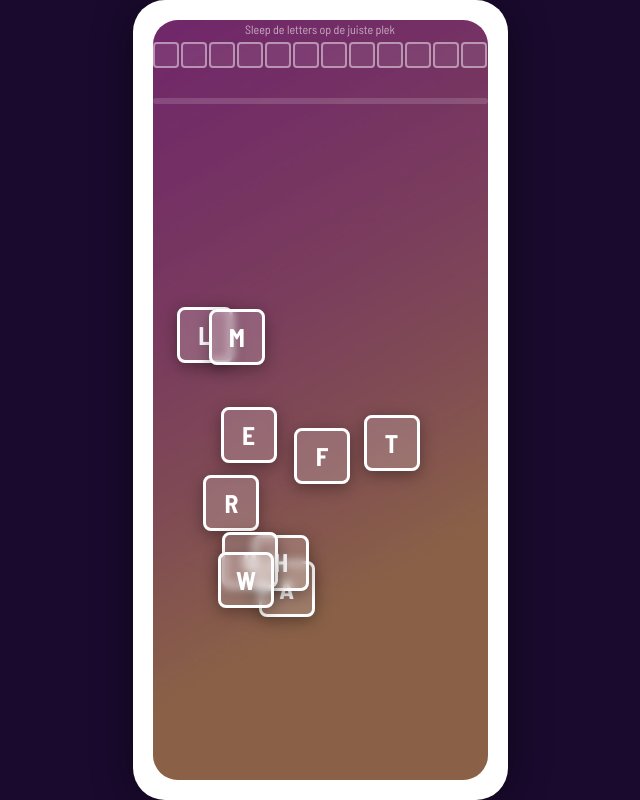
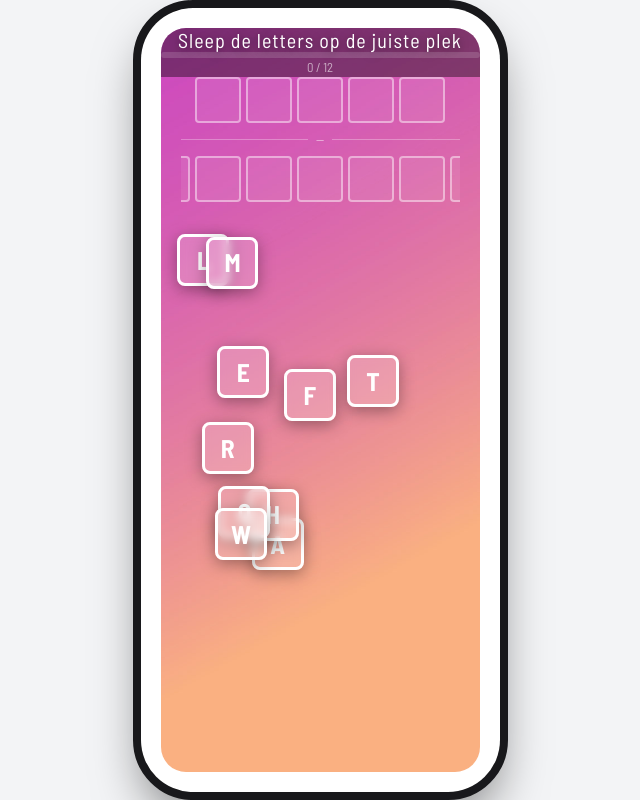
Before and after one commit to sirklaas/escape, a Next.js app: page /flame in a window 1280 px wide. Shown: the whole page, without its empty margins (320-960 px from the left). Built offline with nearby package versions, Linux system fonts and the light colour scheme.

Commit message:
fix(flame): two-row slots FLAME/THROWER in action_container, wrong resets all

```diff
--- a/src/app/flame/page.tsx
+++ b/src/app/flame/page.tsx
@@ -1,261 +1,231 @@
 'use client';
 
 import { useState, useEffect, useRef, useCallback } from 'react';
+import PlayerChrome from '@/components/PlayerChrome';
 import { markFlameWinnerAction } from '@/app/actions';
 
-// ── Word & letters ──────────────────────────────────────────────────────────
-const TARGET_WORD = 'FLAMETHROWER'; // 12 letters
-const WORD_LETTERS = TARGET_WORD.split('');
+// ── Word definition ───────────────────────────────────────────────────────────
+// FLAMETHROWER split into two visual rows
+const ROW1 = 'FLAME'.split('');    // indices 0-4
+const ROW2 = 'THROWER'.split(''); // indices 5-11
+const WORD_LETTERS = [...ROW1, ...ROW2]; // 12 letters total
 
-// The 10 unique letter tokens from tokenkey
+// 10 unique token letters from tokenkey
 const TOKEN_LETTERS = ['F', 'L', 'A', 'M', 'E', 'T', 'H', 'R', 'O', 'W'];
+
+const TILE_SIZE = 52;
 
 function playSound(src: string) {
   try { new Audio(src).play().catch(() => {}); } catch {}
 }
 
-// Random position within safe screen bounds (avoids the slot row)
-function randomPos(w: number, h: number) {
-  const TILE = 56;
-  const SLOT_AREA_BOTTOM = Math.min(h * 0.45, 280); // keep tiles below slot row
+// ── Random position in the "field" area (below the slot rows) ────────────────
+function randomPos(fieldW: number, fieldH: number) {
   return {
-    x: Math.random() * (w - TILE - 20) + 10,
-    y: SLOT_AREA_BOTTOM + Math.random() * (h - SLOT_AREA_BOTTOM - TILE - 60),
+    x: Math.random() * Math.max(fieldW - TILE_SIZE - 8, 1) + 4,
+    y: Math.random() * Math.max(fieldH - TILE_SIZE - 8, 1) + 4,
   };
 }
 
-interface Tile {
-  id: number;
-  letter: string;
-  x: number;
-  y: number;
-  fixed: boolean; // once placed correctly, stops being draggable
+interface Tile { id: number; letter: string; x: number; y: number; }
+interface Slot { filledBy: number | null; }
+
+export default function FlamePage() {
+  const fieldRef = useRef<HTMLDivElement>(null);
+  const [fieldDims, setFieldDims] = useState({ w: 295, h: 400 });
+  const [tiles, setTiles] = useState<Tile[]>([]);
+  const [slots, setSlots] = useState<Slot[]>(() => WORD_LETTERS.map(() => ({ filledBy: null })));
+  const [fixed, setFixed] = useState<Set<number>>(() => new Set());  // tile ids locked in slots
+  const [teamName, setTeamName] = useState('Jullie team');
+  const [showWinPopup, setShowWinPopup] = useState(false);
+  const [winRank, setWinRank] = useState<number | null>(null);
+  const [playingVideo, setPlayingVideo] = useState(false);
+
+  const nextId = useRef(0);
+  const drag = useRef<{ id: number; ox: number; oy: number } | null>(null);
+
+  // ── Read team name ────────────────────────────────────────────────────────
+  useEffect(() => {
+    setTeamName(localStorage.getItem('escaperoomTeamName') ?? 'Jullie team');
+  }, []);
+
+  // ── Measure field and spawn initial tiles ────────────────────────────────
+  useEffect(() => {
+    function measure() {
+      if (!fieldRef.current) return;
+      const r = fieldRef.current.getBoundingClientRect();
+      if (r.width > 50) setFieldDims({ w: r.width, h: r.height });
+    }
+    measure();
+    const ro = new ResizeObserver(measure);
+    if (fieldRef.current) ro.observe(fieldRef.current);
+    return () => ro.disconnect();
+  }, []);
+
+  // Spawn once per field width
+  const spawned = useRef(false);
+  useEffect(() => {
+    if (spawned.current || fieldDims.w < 50) return;
+    spawned.current = true;
+    setTiles(
+      TOKEN_LETTERS.map(letter => {
+        const pos = randomPos(fieldDims.w, fieldDims.h);
+        return { id: nextId.current++, letter, x: pos.x, y: pos.y };
+      })
+    );
+  }, [fieldDims.w]);
+
+  // ── Reset all — called on wrong drop ─────────────────────────────────────
+  const resetAll = useCallback(() => {
+    playSound('/sounds/wrong.mp3');
+    setFixed(new Set());
+    setSlots(WORD_LETTERS.map(() => ({ filledBy: null })));
+    // Return every non-fixed tile to a new random position
+    // rebuild from the unique TOKEN_LETTERS (remove duplicates spawned for E/R)
+    setTiles(
+      TOKEN_LETTERS.map(letter => {
+        const pos = randomPos(fieldDims.w, fieldDims.h);
+        return { id: nextId.current++, letter, x: pos.x, y: pos.y };
+      })
+    );
+  }, [fieldDims]);
+
+  // ── Spawn duplicate tile for letters that appear twice in the word ────────
+  const spawnExtra = useCallback((letter: string) => {
+    const pos = randomPos(fieldDims.w, fieldDims.h);
+    setTiles(prev => [...prev, { id: nextId.current++, letter, x: pos.x, y: pos.y }]);
+  }, [fieldDims]);
+
+  // ── Slot geometry: each row is centered independently ────────────────────
+  // Slot row rendered as flexbox in JSX — hit-test reads DOM rects
+  const slotsRef = useRef<(HTMLDivElement | null)[]>([]);
+
+  function getHitSlot(cx: number, cy: number): number {
+    // cx/cy are relative to fieldRef
+    const fieldRect = fieldRef.current?.getBoundingClientRect();
+    if (!fieldRect) return -1;
+    for (let i = 0; i < WORD_LETTERS.length; i++) {
+      const el = slotsRef.current[i];
+      if (!el) continue;
+      const r = el.getBoundingClientRect();
+      // Convert to field-relative coords
+      const sx = r.left - fieldRect.left;
+      const sy = r.top - fieldRect.top;
+      const PAD = 16;
+      if (
+        cx >= sx - PAD && cx <= sx + r.width + PAD &&
+        cy >= sy - PAD && cy <= sy + r.height + PAD
+      ) return i;
+    }
+    return -1;
   }
 
-interface SlotState {
-  filledBy: number | null; // tile id that filled this slot
+  // ── Pointer handlers ──────────────────────────────────────────────────────
+  const onTileDown = useCallback((e: React.PointerEvent, id: number) => {
+    if (fixed.has(id)) return;
+    e.preventDefault();
+    (e.currentTarget as HTMLElement).setPointerCapture(e.pointerId);
+    const el = e.currentTarget as HTMLElement;
+    const fieldRect = fieldRef.current!.getBoundingClientRect();
+    drag.current = {
+      id,
+      ox: e.clientX - fieldRect.left - parseFloat(el.style.left || '0'),
+      oy: e.clientY - fieldRect.top  - parseFloat(el.style.top  || '0'),
+    };
+  }, [fixed]);
+
+  const onFieldMove = useCallback((e: React.PointerEvent) => {
+    if (!drag.current) return;
+    const fieldRect = fieldRef.current!.getBoundingClientRect();
+    const x = e.clientX - fieldRect.left - drag.current.ox;
+    const y = e.clientY - fieldRect.top  - drag.current.oy;
+    const { id } = drag.current;
+    setTiles(prev => prev.map(t => t.id === id ? { ...t, x, y } : t));
+  }, []);
+
+  const onTileUp = useCallback((e: React.PointerEvent, id: number) => {
+    if (!drag.current || drag.current.id !== id) return;
+    drag.current = null;
+
+    const tile = tiles.find(t => t.id === id);
+    if (!tile) return;
+
+    const fieldRect = fieldRef.current!.getBoundingClientRect();
+    // center of tile in field coords
+    const cx = tile.x + TILE_SIZE / 2;
+    const cy = tile.y + TILE_SIZE / 2;
+    const hitIdx = getHitSlot(cx, cy);
+
+    if (hitIdx === -1) {
+      // Missed all slots — just stays where dropped, no penalty
+      return;
     }
 
-type GamePhase = 'playing' | 'won';
+    const expected = WORD_LETTERS[hitIdx];
+    const alreadyFilled = slots[hitIdx].filledBy !== null;
 
-export default function FlamePage() {
-  const screenRef = useRef<HTMLDivElement>(null);
-  const [dims, setDims] = useState({ w: 335, h: 700 });
-  const [tiles, setTiles] = useState<Tile[]>([]);
-  const [slots, setSlots] = useState<SlotState[]>(() => WORD_LETTERS.map(() => ({ filledBy: null })));
-  const [phase, setPhase] = useState<GamePhase>('playing');
-  const [showWinPopup, setShowWinPopup] = useState(false);
-  const [playingVideo, setPlayingVideo] = useState(false);
-  const [teamName, setTeamName] = useState('');
-  const [winRank, setWinRank] = useState<number | null>(null);
+    if (tile.letter === expected && !alreadyFilled) {
+      // ✅ Correct
+      playSound('/sounds/right.mp3');
 
-  const nextTileId = useRef(0);
-  const dragState = useRef<{
-    tileId: number;
-    startX: number; startY: number;
-    ox: number; oy: number; // offset from pointer to tile origin
-  } | null>(null);
+      // Snap tile to slot position
+      const slotEl = slotsRef.current[hitIdx];
+      if (slotEl) {
+        const sr = slotEl.getBoundingClientRect();
+        const fr = fieldRef.current!.getBoundingClientRect();
+        const snapX = sr.left - fr.left + (sr.width - TILE_SIZE) / 2;
+        const snapY = sr.top  - fr.top  + (sr.height - TILE_SIZE) / 2;
+        setTiles(prev => prev.map(t => t.id === id ? { ...t, x: snapX, y: snapY } : t));
+      }
 
-  // ── Init dims & tiles ────────────────────────────────────────────────────
-  useEffect(() => {
-    setTeamName(localStorage.getItem('escaperoomTeamName') ?? 'Jullie team');
+      setFixed(prev => new Set(prev).add(id));
+      const newSlots = slots.map((s, i) => i === hitIdx ? { filledBy: id } : s);
+      setSlots(newSlots);
 
-    function measure() {
-      if (!screenRef.current) return;
-      const r = screenRef.current.getBoundingClientRect();
-      setDims({ w: r.width, h: r.height });
+      // Duplicate needed? (E or R appear twice)
+      const neededCount = WORD_LETTERS.filter(l => l === tile.letter).length;
+      const nowFilled = newSlots.filter(s => {
+        const ft = tiles.find(t2 => t2.id === s.filledBy);
+        return ft?.letter === tile.letter;
+      }).length + 1; // +1 for current
+      if (neededCount > nowFilled) {
+        setTimeout(() => spawnExtra(tile.letter), 250);
       }
-    measure();
-    window.addEventListener('resize', measure);
-    return () => window.removeEventListener('resize', measure);
-  }, []);
 
-  // Spawn initial 10 tiles once dims are real
-  useEffect(() => {
-    if (dims.w < 100) return;
-    const initial: Tile[] = TOKEN_LETTERS.map((letter) => {
-      const pos = randomPos(dims.w, dims.h);
-      return { id: nextTileId.current++, letter, x: pos.x, y: pos.y, fixed: false };
-    });
-    setTiles(initial);
-  }, [dims.w]); // only once when width is known
-
-  // ── Spawn a duplicate tile at random position ────────────────────────────
-  const spawnDuplicate = useCallback((letter: string) => {
-    const pos = randomPos(dims.w, dims.h);
-    setTiles(prev => [...prev, { id: nextTileId.current++, letter, x: pos.x, y: pos.y, fixed: false }]);
-  }, [dims]);
-
-  // ── Check win condition ──────────────────────────────────────────────────
-  const checkWin = useCallback((currentSlots: SlotState[], currentTiles: Tile[]) => {
-    const allFilled = currentSlots.every(s => s.filledBy !== null);
-    if (!allFilled) return;
-
-    // Verify letters match FLAMETHROWER
-    const allCorrect = currentSlots.every((s, i) => {
-      const tile = currentTiles.find(t => t.id === s.filledBy);
-      return tile?.letter === WORD_LETTERS[i];
-    });
-
-    if (allCorrect) {
-      setPhase('won');
-      // Mark winner in PB + get rank
+      // Win check
+      const allFilled = newSlots.every(s => s.filledBy !== null);
+      if (allFilled) {
+        playSound('/sounds/right.mp3');
         const stored = localStorage.getItem('escaperoomTeamName') ?? '';
         markFlameWinnerAction(stored).then(res => {
           setWinRank(res.rank ?? null);
           setShowWinPopup(true);
         });
       }
-  }, []);
+    } else {
+      // ❌ Wrong slot or already filled → reset everything
+      resetAll();
+    }
+  }, [tiles, slots, fixed, spawnExtra, resetAll]);
 
-  // ── Slot hit-test ────────────────────────────────────────────────────────
-  // Returns slot index if tile center is within a slot region, else -1
-  function getHitSlot(tileX: number, tileY: number): number {
-    const TILE = 56;
-    const slotCount = WORD_LETTERS.length;
-    const slotW = Math.min(Math.floor((dims.w - 16) / slotCount), 30);
-    const totalW = slotW * slotCount + (slotCount - 1) * 2;
-    const startX = (dims.w - totalW) / 2;
-    const slotY = 40; // top offset inside screen
-    const cx = tileX + TILE / 2;
-    const cy = tileY + TILE / 2;
-
-    for (let i = 0; i < slotCount; i++) {
-      const sx = startX + i * (slotW + 2);
-      const sy = slotY;
-      const tolerance = 24;
-      if (
-        cx >= sx - tolerance && cx <= sx + slotW + tolerance &&
-        cy >= sy - tolerance && cy <= sy + slotW + tolerance
-      ) {
-        return i;
-      }
-    }
-    return -1;
-  }
-
-  // ── Pointer drag handlers ─────────────────────────────────────────────────
-  const handlePointerDown = useCallback((e: React.PointerEvent, tileId: number) => {
-    const tile = tiles.find(t => t.id === tileId);
-    if (!tile || tile.fixed) return;
-    e.currentTarget.setPointerCapture(e.pointerId);
-    const rect = screenRef.current!.getBoundingClientRect();
-    dragState.current = {
-      tileId,
-      startX: tile.x,
-      startY: tile.y,
-      ox: (e.clientX - rect.left) - tile.x,
-      oy: (e.clientY - rect.top) - tile.y,
-    };
-  }, [tiles]);
-
-  const handlePointerMove = useCallback((e: React.PointerEvent) => {
-    if (!dragState.current || !screenRef.current) return;
-    const rect = screenRef.current.getBoundingClientRect();
-    const x = (e.clientX - rect.left) - dragState.current.ox;
-    const y = (e.clientY - rect.top) - dragState.current.oy;
-    setTiles(prev => prev.map(t => t.id === dragState.current!.tileId ? { ...t, x, y } : t));
-  }, []);
-
-  const handlePointerUp = useCallback((e: React.PointerEvent, tileId: number) => {
-    if (!dragState.current || dragState.current.tileId !== tileId) return;
-    const ds = dragState.current;
-    dragState.current = null;
-
-    setTiles(prevTiles => {
-      setSlots(prevSlots => {
-        const tile = prevTiles.find(t => t.id === tileId)!;
-        const hitIndex = getHitSlot(tile.x, tile.y);
-
-        if (hitIndex === -1) {
-          // Didn't hit any slot — bounce back to start pos
-          playSound('/sounds/wrong.mp3');
-          setTiles(p => p.map(t => t.id === tileId ? { ...t, x: ds.startX, y: ds.startY } : t));
-          return prevSlots;
-        }
-
-        const expectedLetter = WORD_LETTERS[hitIndex];
-        const slotAlreadyFilled = prevSlots[hitIndex].filledBy !== null;
-
-        if (tile.letter === expectedLetter && !slotAlreadyFilled) {
-          // ✅ Correct!
-          playSound('/sounds/right.mp3');
-
-          const newSlots = prevSlots.map((s, i) =>
-            i === hitIndex ? { ...s, filledBy: tileId } : s
-          );
-
-          // Snap tile to exact slot position
-          const slotCount = WORD_LETTERS.length;
-          const slotW = Math.min(Math.floor((dims.w - 16) / slotCount), 30);
-          const totalW = slotW * slotCount + (slotCount - 1) * 2;
-          const startX = (dims.w - totalW) / 2;
-          const slotX = startX + hitIndex * (slotW + 2);
-
-          const newTiles = prevTiles.map(t =>
-            t.id === tileId ? { ...t, x: slotX, y: 40, fixed: true } : t
-          );
-
-          // If this letter appears again in TARGET_WORD and all instances aren't filled yet → spawn duplicate
-          const neededCount = WORD_LETTERS.filter(l => l === tile.letter).length;
-          const filledCount = newSlots.filter(s => {
-            const ft = newTiles.find(t2 => t2.id === s.filledBy);
-            return ft?.letter === tile.letter;
-          }).length;
-
-          if (neededCount > filledCount) {
-            setTimeout(() => spawnDuplicate(tile.letter), 200);
-          }
-
-          // Sync tiles then check win
-          setTimeout(() => {
-            setTiles(newTiles);
-            checkWin(newSlots, newTiles);
-          }, 0);
-
-          return newSlots;
-        } else {
-          // ❌ Wrong slot or already filled
-          playSound('/sounds/wrong.mp3');
-          setTiles(p => p.map(t => t.id === tileId ? { ...t, x: ds.startX, y: ds.startY } : t));
-          return prevSlots;
-        }
-      });
-      return prevTiles;
-    });
-  }, [dims, spawnDuplicate, checkWin]);
-
-  // ── Slot geometry helpers ────────────────────────────────────────────────
-  const slotCount = WORD_LETTERS.length;
-  const slotW = Math.min(Math.floor((dims.w - 16) / slotCount), 30);
-  const totalW = slotW * slotCount + (slotCount - 1) * 2;
-  const slotStartX = (dims.w - totalW) / 2;
-
-  // ── Winner popup OK → play video ─────────────────────────────────────────
+  // ── Winner → video ────────────────────────────────────────────────────────
   const handleWinOk = () => {
     setShowWinPopup(false);
     setTimeout(() => setPlayingVideo(true), 300);
   };
 
-  // ── Render ───────────────────────────────────────────────────────────────
+  const filledCount = slots.filter(s => s.filledBy !== null).length;
+
+  // ── Render ────────────────────────────────────────────────────────────────
   return (
-    <div className="tk-outer">
-      <div className="tk-card">
-        <div
-          className="tk-inner"
-          style={{
-            backgroundImage: 'url(/purple.jpg)',
-            backgroundSize: 'cover',
-            backgroundPosition: 'center',
-          }}
-        >
+    <PlayerChrome backgroundImage="/purple.jpg" wrapWithActionContainer={false}>
+
       {/* Full-screen video finale */}
       {playingVideo && (
-            <div className="absolute inset-0 z-50 bg-black flex flex-col items-center justify-center">
+        <div className="absolute inset-0 z-50 bg-black">
           <video
             autoPlay
             playsInline
-                // NOT muted — as requested
             className="h-full w-full object-cover"
             onEnded={() => { window.location.href = '/watzullenwe'; }}
           >
@@ -264,65 +234,76 @@ export default function FlamePage() {
         </div>
       )}
 
-          {/* Game screen */}
-          <div
-            ref={screenRef}
-            className="relative flex flex-col"
-            style={{ width: '100%', height: '100%', overflow: 'hidden' }}
-            onPointerMove={handlePointerMove}
-          >
-            {/* ── Dark overlay with heading ── */}
-            <div className="absolute inset-0 bg-black/45 pointer-events-none z-0" />
+      <div className="player-view relative flex flex-col h-full w-full min-h-0">
 
-            {/* Heading row */}
-            <div className="relative z-10 text-center pt-3 pb-1 px-2 pointer-events-none flex-shrink-0">
-              <p className="tk-progress-label" style={{ fontSize: '0.75rem' }}>
-                Sleep de letters op de juiste plek
-              </p>
+        {/* ── HEADING ── */}
+        <div className="relative z-10 text-center pt-4 pb-2 px-4 flex-shrink-0 bg-black/40">
+          <h1 className="tk-h1" style={{ fontSize: '1.25rem' }}>Sleep de letters op de juiste plek</h1>
+          {/* Progress bar */}
+          <div className="tk-progress-bar-wrap mt-2">
+            <div className="tk-progress-bar-fill" style={{ width: `${(filledCount / WORD_LETTERS.length) * 100}%` }} />
+          </div>
+          <p className="tk-progress-label mt-1">{filledCount} / {WORD_LETTERS.length}</p>
         </div>
 
-            {/* ── SLOT ROW ── */}
-            <div
-              className="relative z-10 flex-shrink-0"
-              style={{ height: 56, marginTop: 4 }}
-            >
-              {WORD_LETTERS.map((letter, i) => {
-                const sx = slotStartX + i * (slotW + 2);
-                const filled = slots[i].filledBy !== null;
+        {/* ── SLOT ROWS (action_container) ─────────────────────────────────── */}
+        <div className="action_container relative z-10 flex-shrink-0" style={{ height: 'auto', maxHeight: 'none', marginTop: 0, flex: '0 0 auto' }}>
+          <div className="flex flex-col gap-2 w-full items-center py-3">
+
+            {/* Row 1: FLAME */}
+            <div className="flex gap-[5px] justify-center">
+              {ROW1.map((letter, i) => {
+                const slotIdx = i; // 0-4
+                const filled = slots[slotIdx].filledBy !== null;
                 return (
                   <div
-                    key={i}
-                    style={{
-                      position: 'absolute',
-                      left: sx,
-                      top: 0,
-                      width: slotW,
-                      height: slotW,
-                    }}
+                    key={`r1-${i}`}
+                    ref={el => { slotsRef.current[slotIdx] = el; }}
                     className={`flame-slot ${filled ? 'flame-slot--filled' : ''}`}
+                    style={{ width: 46, height: 46 }}
                   >
-                    {filled && (
-                      <span className="flame-slot-letter">
-                        {letter}
-                      </span>
-                    )}
+                    {filled && <span className="flame-slot-letter">{letter}</span>}
                   </div>
                 );
               })}
             </div>
 
-            {/* Progress */}
-            <div className="relative z-10 flex-shrink-0 px-3 mt-1">
-              <div className="tk-progress-bar-wrap">
+            {/* Divider */}
+            <div className="flex items-center gap-2 w-full px-6">
+              <div className="flex-1 h-px bg-white/30" />
+              <span className="tk-progress-label text-white/60 text-xs">—</span>
+              <div className="flex-1 h-px bg-white/30" />
+            </div>
+
+            {/* Row 2: THROWER */}
+            <div className="flex gap-[5px] justify-center">
+              {ROW2.map((letter, i) => {
+                const slotIdx = ROW1.length + i; // 5-11
+                const filled = slots[slotIdx].filledBy !== null;
+                return (
                   <div
-                  className="tk-progress-bar-fill"
-                  style={{ width: `${(slots.filter(s => s.filledBy !== null).length / slotCount) * 100}%` }}
-                />
+                    key={`r2-${i}`}
+                    ref={el => { slotsRef.current[slotIdx] = el; }}
+                    className={`flame-slot ${filled ? 'flame-slot--filled' : ''}`}
+                    style={{ width: 46, height: 46 }}
+                  >
+                    {filled && <span className="flame-slot-letter">{letter}</span>}
+                  </div>
+                );
+              })}
+            </div>
+
           </div>
         </div>
 
-            {/* ── DRAGGABLE TILES ── */}
-            {tiles.filter(t => !t.fixed).map(tile => (
+        {/* ── DRAG FIELD (letters float here) ──────────────────────────────── */}
+        <div
+          ref={fieldRef}
+          className="relative flex-1 min-h-0 z-10"
+          style={{ touchAction: 'none' }}
+          onPointerMove={onFieldMove}
+        >
+          {tiles.map(tile => (
             <div
               key={tile.id}
               className="flame-tile"
@@ -330,22 +311,28 @@ export default function FlamePage() {
                 position: 'absolute',
                 left: tile.x,
                 top: tile.y,
-                  zIndex: 20,
+                width: TILE_SIZE,
+                height: TILE_SIZE,
+                zIndex: fixed.has(tile.id) ? 5 : 20,
                 touchAction: 'none',
                 userSelect: 'none',
+                opacity: fixed.has(tile.id) ? 0 : 1, // hide fixed tile in field (shown in slot)
+                pointerEvents: fixed.has(tile.id) ? 'none' : 'auto',
               }}
-                onPointerDown={e => handlePointerDown(e, tile.id)}
-                onPointerUp={e => handlePointerUp(e, tile.id)}
+              onPointerDown={e => onTileDown(e, tile.id)}
+              onPointerUp={e => onTileUp(e, tile.id)}
             >
               {tile.letter}
             </div>
           ))}
         </div>
 
+      </div>
+
       {/* ── WIN POPUP ── */}
       {showWinPopup && (
-            <div className="absolute inset-0 z-40 flex items-center justify-center bg-black/60">
-              <div className="ge-popup-yellow player-view" style={{ maxWidth: 280, margin: 'auto' }}>
+        <div className="absolute inset-0 z-40 flex items-center justify-center bg-black/65">
+          <div className="player-view ge-popup-yellow" style={{ maxWidth: 280, margin: 'auto' }}>
             <p className="ge-popup__title">Jullie zijn de winnaar! 🏆</p>
             {winRank && (
               <p className="ge-popup__meta">
@@ -355,14 +342,11 @@ export default function FlamePage() {
             <p className="ge-popup__message mt-2">
               {teamName} heeft FLAMETHROWER gekraakt!
             </p>
-                <button className="ge-popup__ok" onClick={handleWinOk}>
-                  OK
-                </button>
+            <button className="ge-popup__ok" onClick={handleWinOk}>OK</button>
           </div>
         </div>
       )}
-        </div>
-      </div>
-    </div>
+
+    </PlayerChrome>
   );
 }
--- a/src/app/globals.css
+++ b/src/app/globals.css
@@ -158,8 +158,6 @@ html, body {
   overflow-y: auto;
   -webkit-overflow-scrolling: touch;
   padding-bottom: 0;
-  border: 2px solid #000;
-  border-radius: 0;
 }
 
 /* Tight vertical rhythm (e.g. location %‑height stacks) — overrides default action gap */
```
Lines whose indentation alone changed are shown as unchanged.
